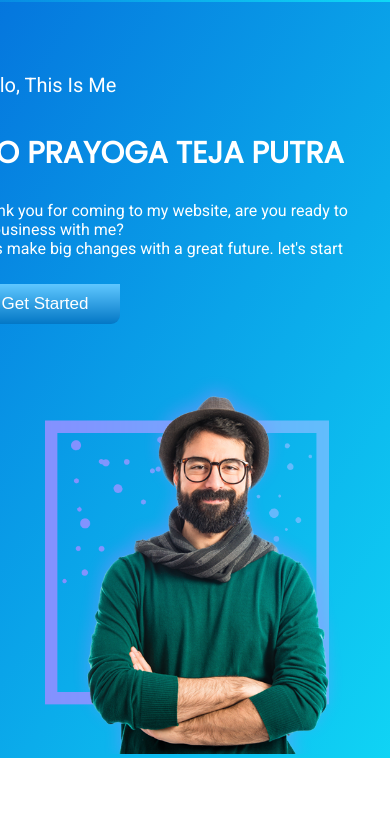
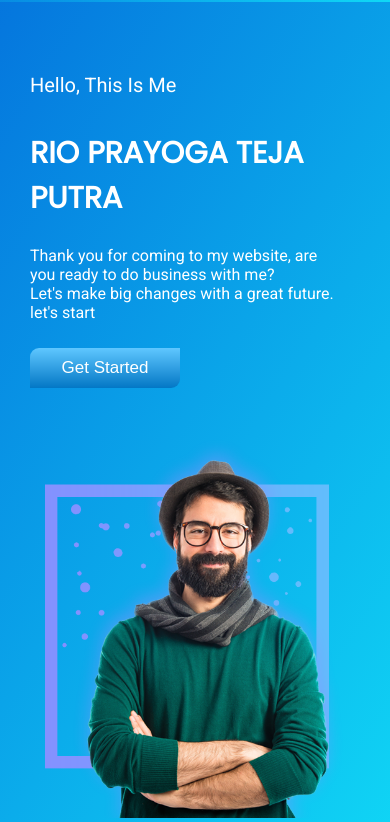
Before and after one commit to rioprayogaa/MyPortofolio, a plain HTML site: page index.html in a window 390 px wide. Shown: the part 60-882 px from the top of the page. Before the commit the page ends 844 px from the top, so only its background shows below. Drawn offline with Linux system fonts and the light colour scheme.

Commit message:
mengatur fix margin3

```diff
--- a/assets/css/responsive.css
+++ b/assets/css/responsive.css
@@ -13,8 +13,7 @@
    }
 
    #getStarted {
-      width: 100%;
-      margin-left: -30px;
+      width: 80%;
       margin-top: -10px;
    }
 
@@ -27,7 +26,6 @@
    {
        font-size: 30px;
    }
-
 
    .btn {
        margin-top: 10px;
```
